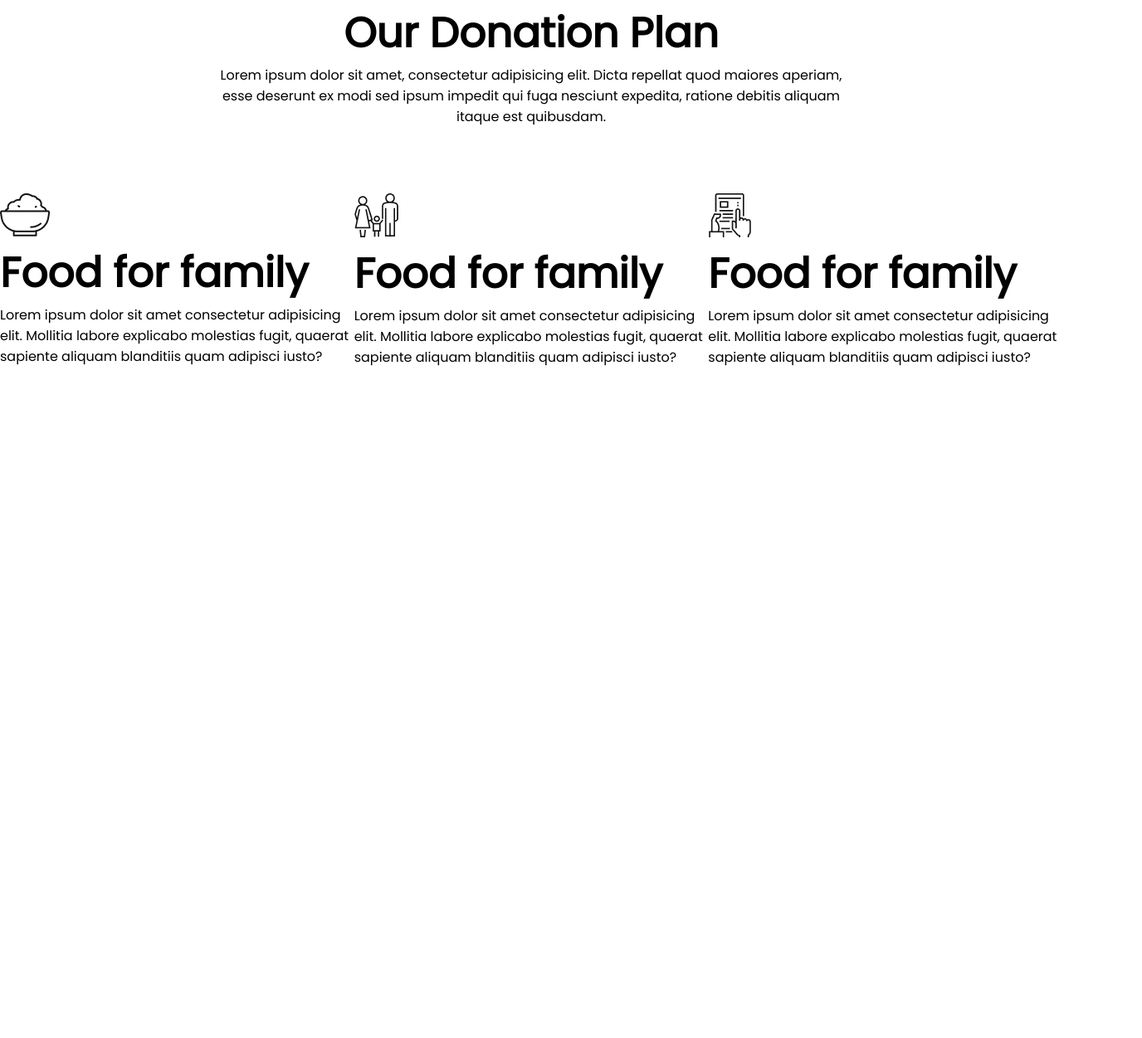
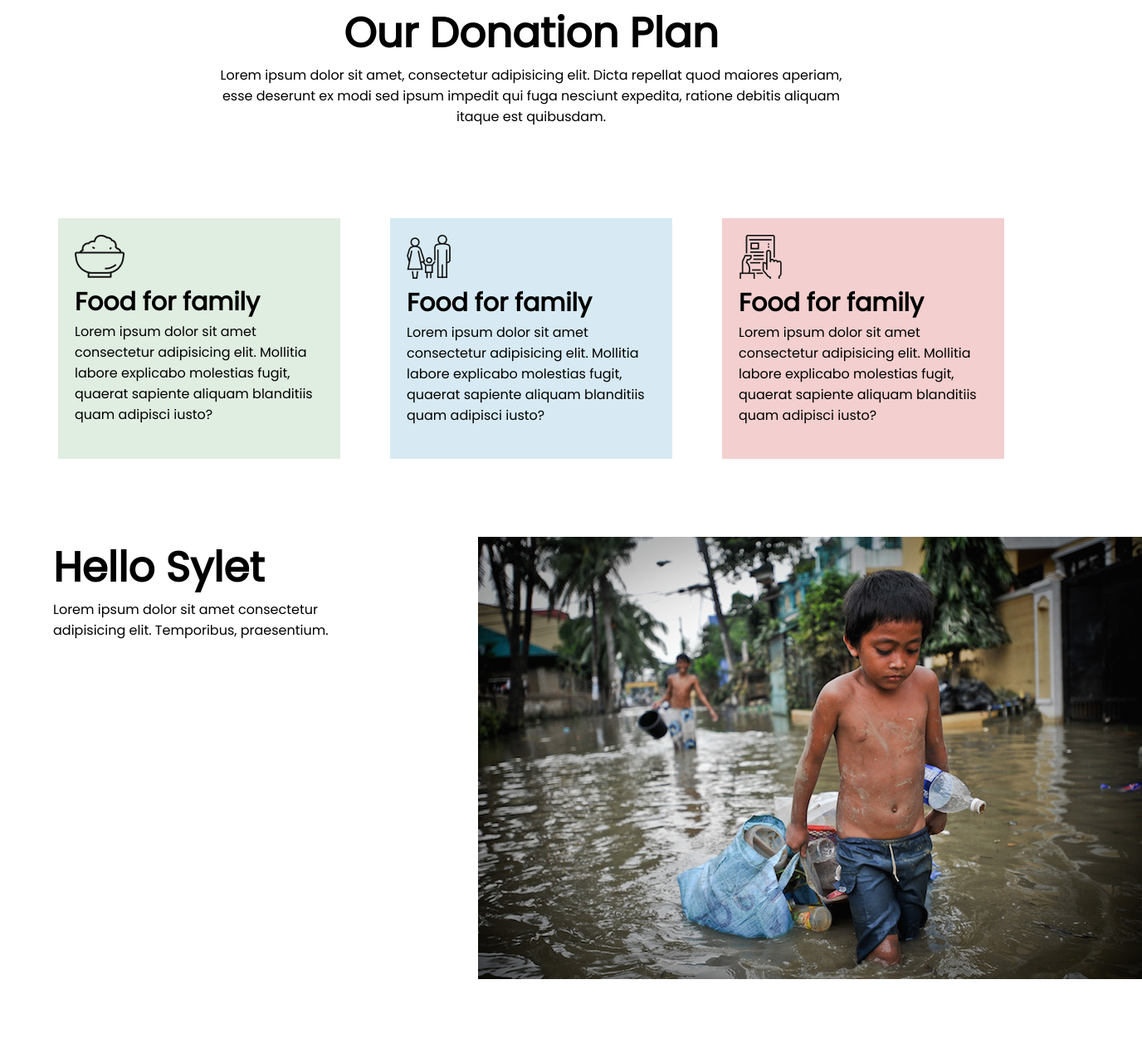
Before and after one commit to Mamun8854/donate-today, a plain HTML site: page index.html in a window 1280 px wide. Shown: the part 1319-2570 px from the top of the page at 83% size, 1376 px wide, since content can reach past the window. Before the commit the page ends 1762 px from the top, so only its background shows below. Drawn offline with Linux system fonts and the light colour scheme.

Commit message:
fifth commit

```diff
--- a/index.html
+++ b/index.html
@@ -55,17 +55,17 @@
             <p>Lorem ipsum dolor sit amet, consectetur adipisicing elit. Dicta repellat quod maiores aperiam, esse deserunt ex modi sed ipsum impedit qui fuga nesciunt expedita, ratione debitis aliquam itaque est quibusdam.</p>
         </div>
         <div class="donation-plan-box">
-            <div>
+            <div class="donation-plan-icon icon-background1">
                 <img src="icons/food.png" alt="">
                 <h1>Food for family</h1>
                 <p>Lorem ipsum dolor sit amet consectetur adipisicing elit. Mollitia labore explicabo molestias fugit, quaerat sapiente aliquam blanditiis quam adipisci iusto?</p>
             </div>
-            <div>
+            <div class="donation-plan-icon icon-background2">
                 <img src="icons/shelter.png" alt="">
                 <h1>Food for family</h1>
                 <p>Lorem ipsum dolor sit amet consectetur adipisicing elit. Mollitia labore explicabo molestias fugit, quaerat sapiente aliquam blanditiis quam adipisci iusto?</p>
             </div>
-            <div>
+            <div class="donation-plan-icon icon-background3">
                 <img src="icons/Frame-1.png" alt="">
                 <h1>Food for family</h1>
                 <p>Lorem ipsum dolor sit amet consectetur adipisicing elit. Mollitia labore explicabo molestias fugit, quaerat sapiente aliquam blanditiis quam adipisci iusto?</p>
@@ -73,6 +73,15 @@
         </div>
 
     </section>
+    <section class="about-donation">
+        <div class="hello-sylet">
+            <h1>Hello Sylet</h1>
+            <p>Lorem ipsum dolor sit amet consectetur adipisicing elit. Temporibus, praesentium.</p>
+        </div>
+        <div class="hello-sylet">
+            <img src="images/donation9.jpg" alt="">
+        </div>
+    </section>
 
 </body>
 </html>
--- a/style.css
+++ b/style.css
@@ -50,7 +50,7 @@ h1{
 }
 .donate-today-amount{
     display: flex;
-    padding-left: 30%;
+    padding-left: 25%;
     padding-bottom: 30px;
     font-size: 30px;
     font-weight: 600;
@@ -98,4 +98,34 @@ h1{
 }
 .donation-plan-box{
     display: flex;
+    justify-content: center;
 }
+.donation-plan-icon{
+    width: 300px;
+    height: 250px;
+    margin: 30px;
+    padding: 20px;
+
+}
+.donation-plan-icon h1{
+    font-size: 30px;
+}
+.icon-background1{
+    background-color: rgb(224, 237, 225);
+}
+.icon-background2{
+    background-color: rgb(215, 234, 243);
+}
+.icon-background3{
+    background-color: rgb(243, 207, 207);
+}
+.about-donation{
+    display: flex;
+}
+.hello-sylet{
+    width: 50%;
+    margin: 5%;
+}
+.about-photo{
+    width: 80%;
+}
```
Also changed, not shown: images/donation9.jpg (added).
